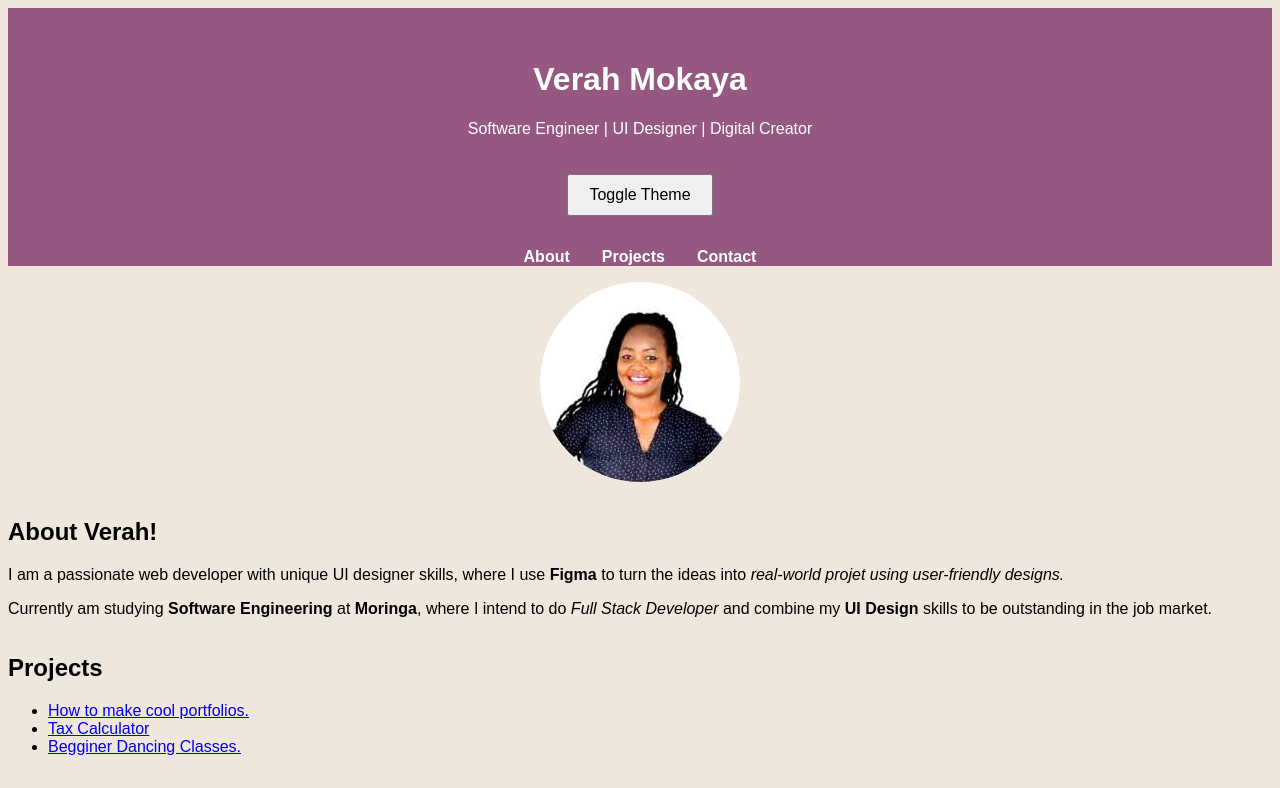
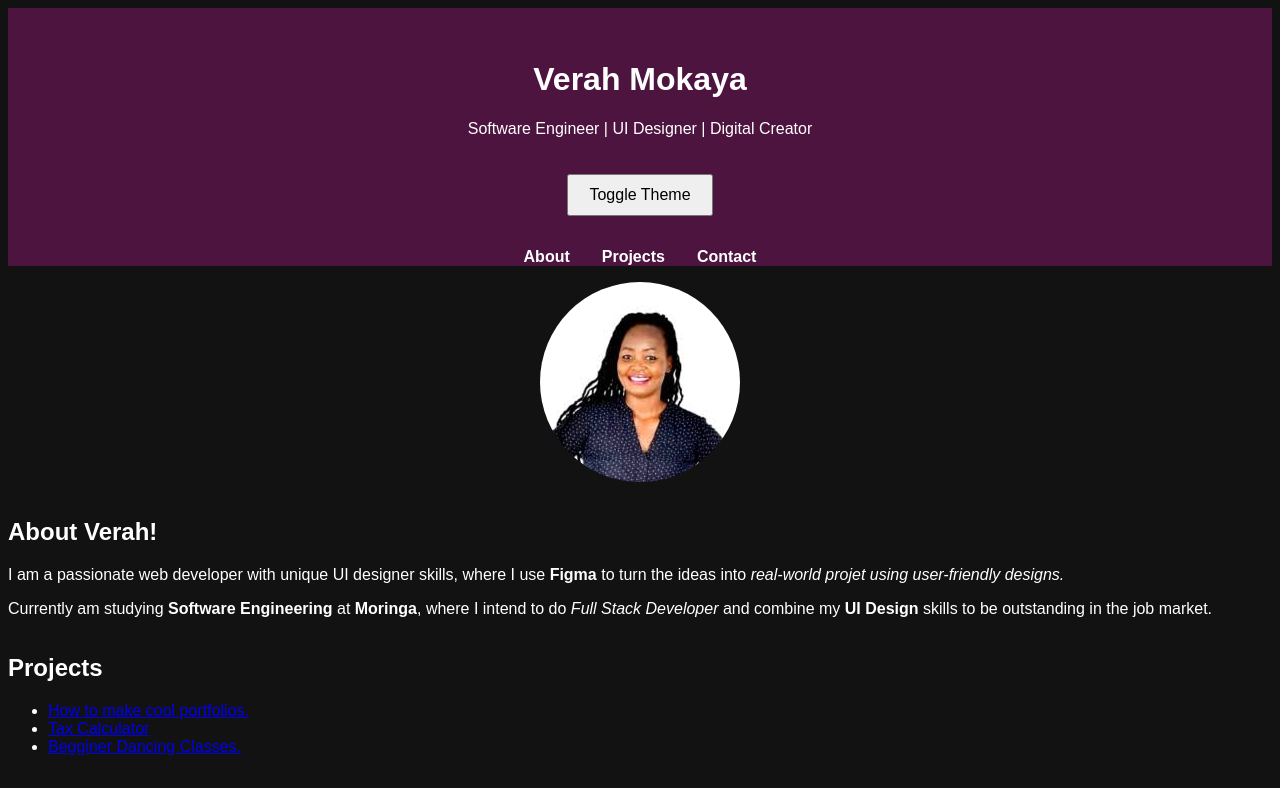
Before and after one commit to Kemmytheboss/Portfolio, a plain HTML site: page index.html in a window 1280 px wide. Both pictures are taken after a click on the button "Toggle Theme". Shown: the top 788 px of the page. Drawn offline with Linux system fonts and the light colour scheme.

Commit message:
toggle theme added and send button added.

```diff
--- a/CSS/style.css
+++ b/CSS/style.css
@@ -62,3 +62,8 @@ button{
   display: block;
   margin: 1rem auto;
 }
+
+body.dark-mode {
+  background-color: #121212;
+  color: #ffffff;
+}
--- a/index.html
+++ b/index.html
@@ -51,6 +51,7 @@
             <input type="text" placeholder="Your Name" required><br>
             <input type="email" placeholder="Your Email" required><br>
             <textarea placeholder="Your message" required></textarea><br>
+            <button input="send">Send</button>
         </form>
     </div>
 
--- a/index.js
+++ b/index.js
@@ -4,6 +4,7 @@ document.addEventListener("DOMContentLoaded", function () {
 
     if (toggleButton) {
         toggleButton.addEventListener("click", function () {
+            console.log("Toggle clicked")
             document.body.classList.toggle("dark-mode");
         });
     }
```
